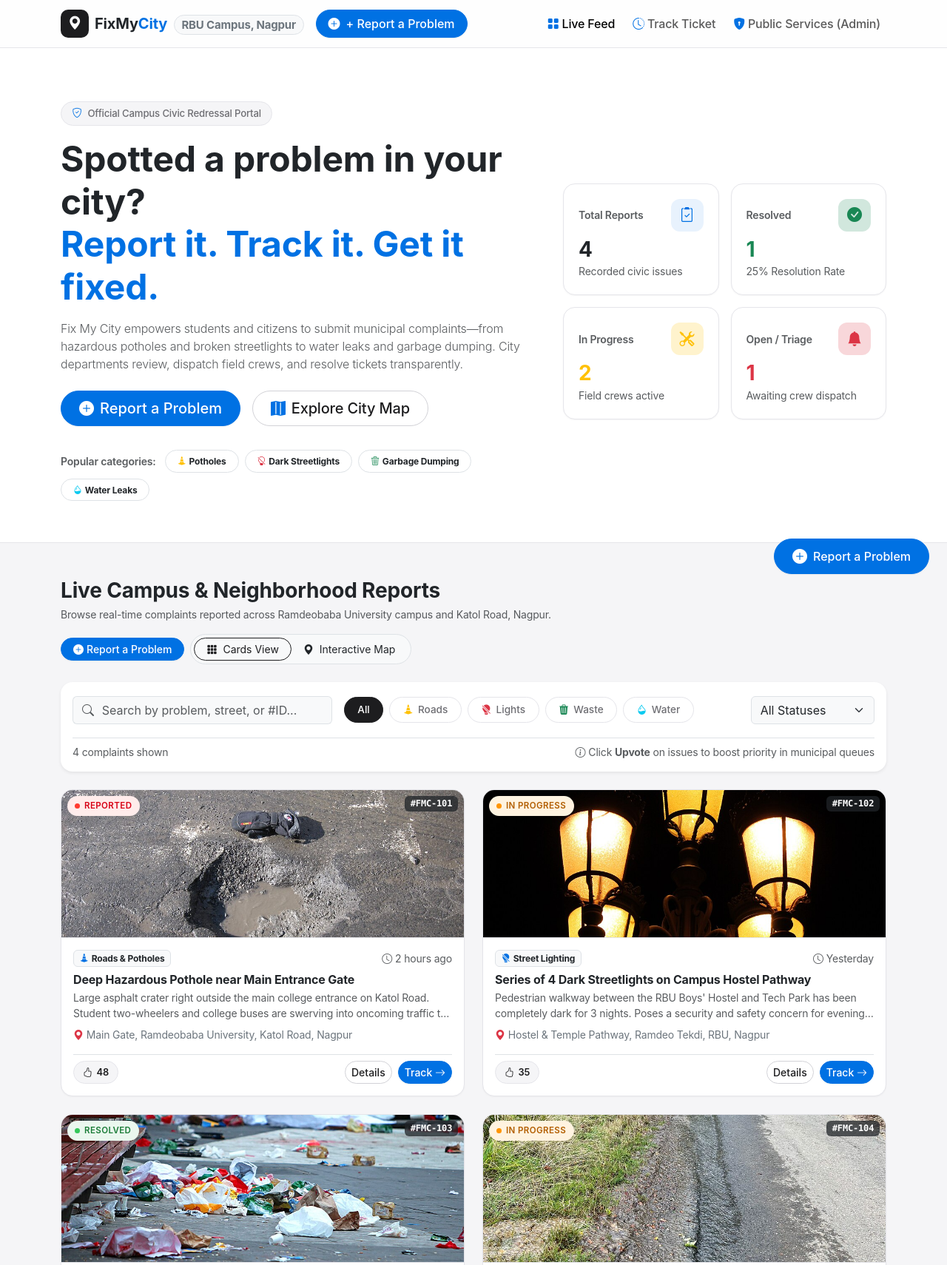
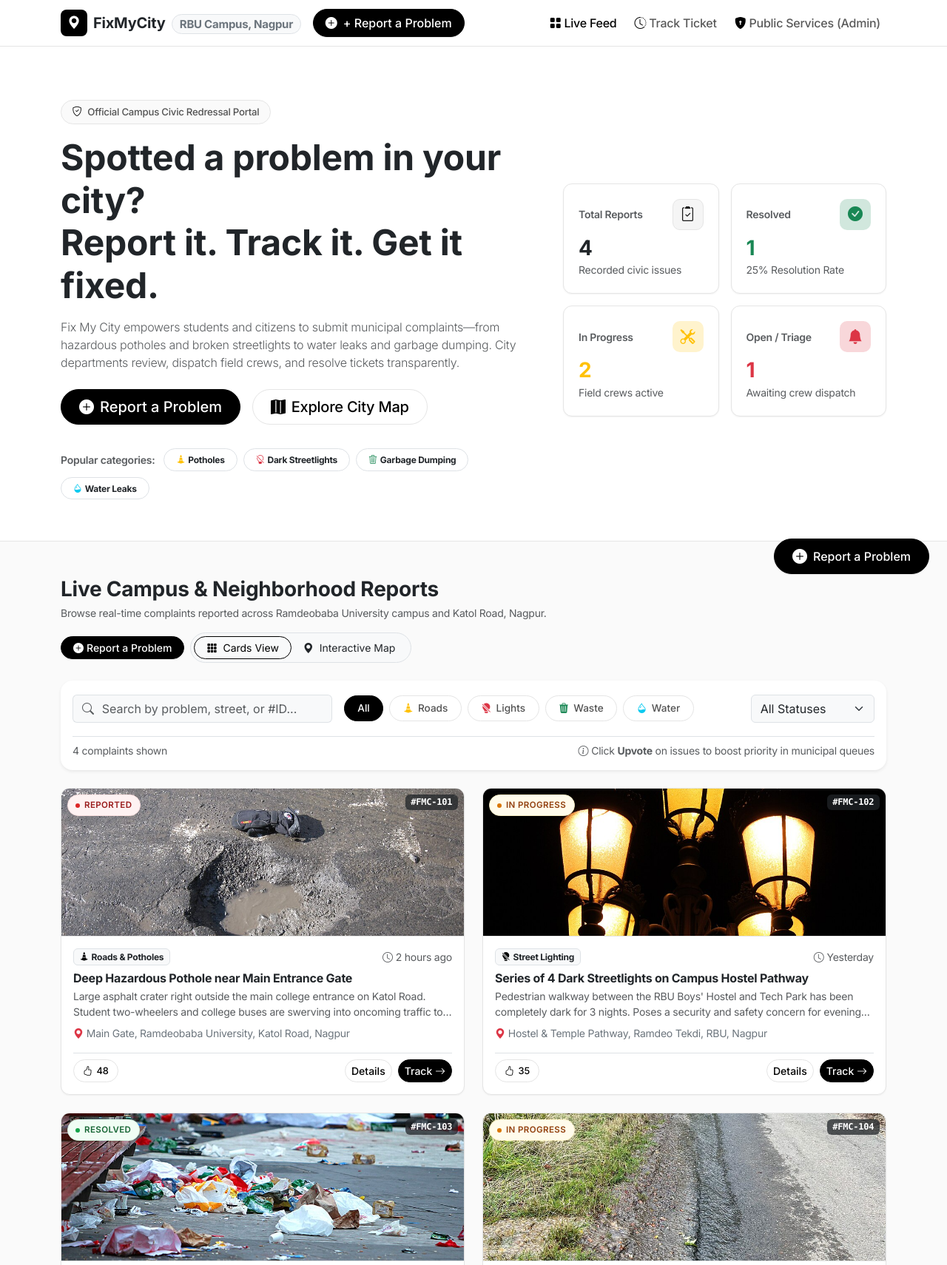
Before and after one commit to Aryan2739/fix-my-city, a plain HTML site: page index.html in a window 1280 px wide. Shown: the top 1710 px of the page at 74% size. Drawn offline with nearby package versions, Linux system fonts and the light colour scheme.

Commit message:
feat: apply Minimalist Monochrome (Option 4 - Linear / Vercel style)

```diff
--- a/app.js
+++ b/app.js
@@ -294,7 +294,7 @@ function updateMapMarkers(items) {
         <span class="badge" style="background-color: ${pinColor}; color: #fff; font-size: 10px; border-radius: 980px; padding: 3px 8px;">${c.status.toUpperCase()}</span>
         <h6 style="margin: 6px 0 3px; font-weight: 600; font-size: 13px; color: #1D1D1F;">${c.title}</h6>
         <p style="margin: 0 0 6px; font-size: 11px; color: #86868B;">${c.address}</p>
-        <button onclick="trackTicket('${c.id}')" style="background: #0071E3; color: #fff; border: none; padding: 6px 12px; border-radius: 980px; font-size: 11px; font-weight: 500; cursor: pointer; width: 100%;">
+        <button onclick="trackTicket('${c.id}')" style="background: #000000; color: #fff; border: none; padding: 6px 12px; border-radius: 980px; font-size: 11px; font-weight: 500; cursor: pointer; width: 100%;">
           View Resolution Progress
         </button>
       </div>
--- a/index.html
+++ b/index.html
@@ -23,64 +23,49 @@
   <link rel="stylesheet" href="styles.css">
 
   <style>
-    /* Clean Apple Neutral Overrides */
+    /* Minimalist Monochrome (Linear / Vercel style) */
     :root {
-      --apple-blue: #0071E3;
-      --apple-blue-hover: #0077ED;
-      --apple-blue-subtle: #E8F2FD;
-      --apple-dark: #1D1D1F;
-      --apple-gray: #86868B;
-      --apple-light: #F5F5F7;
-      --apple-border: #E5E5EA;
+      --mono-black: #000000;
+      --mono-hover: #262626;
+      --mono-subtle: #F5F5F5;
+      --mono-border: #E5E5E5;
+      --mono-text-muted: #737373;
     }
 
-    .text-teal, .text-primary-apple { color: var(--apple-blue) !important; }
-    .bg-teal, .bg-primary-apple { background-color: var(--apple-blue) !important; color: #ffffff !important; }
-    .bg-teal-subtle { background-color: var(--apple-blue-subtle) !important; color: var(--apple-blue) !important; }
+    .text-teal, .text-primary-mono { color: #000000 !important; }
+    .bg-teal, .bg-primary-mono { background-color: #000000 !important; color: #ffffff !important; }
+    .bg-teal-subtle { background-color: #F5F5F5 !important; color: #171717 !important; border: 1px solid #E5E5E5; }
 
-    /* Apple Pill Buttons */
-    .btn-teal, .btn-amber, .btn-apple-primary {
-      background-color: var(--apple-blue) !important;
-      border: 1px solid var(--apple-blue) !important;
+    /* Monochrome Crisp Buttons */
+    .btn-teal, .btn-amber, .btn-primary {
+      background-color: #000000 !important;
+      border: 1px solid #000000 !important;
       color: #ffffff !important;
       font-weight: 500 !important;
       border-radius: 980px !important;
-      box-shadow: 0 1px 2px rgba(0, 0, 0, 0.05) !important;
-      transition: all 0.2s cubic-bezier(0.16, 1, 0.3, 1) !important;
+      box-shadow: 0 1px 2px rgba(0, 0, 0, 0.08) !important;
+      transition: all 0.15s ease !important;
     }
-    .btn-teal:hover, .btn-amber:hover, .btn-apple-primary:hover {
-      background-color: var(--apple-blue-hover) !important;
-      border-color: var(--apple-blue-hover) !important;
+    .btn-teal:hover, .btn-amber:hover, .btn-primary:hover {
+      background-color: #262626 !important;
+      border-color: #262626 !important;
       color: #ffffff !important;
       transform: translateY(-1px) !important;
-      box-shadow: 0 4px 12px rgba(0, 113, 227, 0.22) !important;
+      box-shadow: 0 4px 10px rgba(0, 0, 0, 0.12) !important;
     }
 
-    .btn-outline-teal, .btn-apple-secondary {
-      color: var(--apple-dark) !important;
-      border: 1px solid #D2D2D7 !important;
+    .btn-outline-teal, .btn-outline-secondary {
+      color: #000000 !important;
+      border: 1px solid #E5E5E5 !important;
       background-color: #FFFFFF !important;
       font-weight: 500 !important;
       border-radius: 980px !important;
-      transition: all 0.2s cubic-bezier(0.16, 1, 0.3, 1) !important;
+      transition: all 0.15s ease !important;
     }
-    .btn-outline-teal:hover, .btn-apple-secondary:hover {
-      background-color: var(--apple-light) !important;
-      color: var(--apple-dark) !important;
-      border-color: #C7C7CC !important;
-    }
-
-    .btn-outline-secondary {
-      color: var(--apple-dark) !important;
-      border: 1px solid #D2D2D7 !important;
-      background-color: #FFFFFF !important;
-      border-radius: 980px !important;
-      font-weight: 500 !important;
-    }
-    .btn-outline-secondary:hover {
-      background-color: var(--apple-light) !important;
-      border-color: #C7C7CC !important;
-      color: var(--apple-dark) !important;
+    .btn-outline-teal:hover, .btn-outline-secondary:hover {
+      background-color: #F5F5F5 !important;
+      color: #000000 !important;
+      border-color: #D4D4D4 !important;
     }
 
     .line-clamp-2 {
@@ -103,7 +88,7 @@
           <i class="bi bi-geo-alt-fill"></i>
         </div>
         <div>
-          <span class="fs-5 fw-bold text-dark">FixMy</span><span class="fs-5 fw-bold" style="color: var(--apple-blue);">City</span>
+          <span class="fs-5 fw-bold text-dark">FixMy</span><span class="fs-5 fw-bold text-dark">City</span>
           <span class="badge bg-light text-secondary border ms-1 d-none d-sm-inline-block small" style="border-radius: 980px;">RBU Campus, Nagpur</span>
         </div>
       </a>
@@ -148,7 +133,7 @@
           </div>
           <h1 class="display-5 fw-bold text-dark tracking-tight mb-3">
             Spotted a problem in your city? <br>
-            <span style="color: var(--apple-blue);">Report it. Track it. Get it fixed.</span>
+            <span class="text-dark">Report it. Track it. Get it fixed.</span>
           </h1>
           <p class="lead text-muted mb-4 fs-6">
             Fix My City empowers students and citizens to submit municipal complaints—from hazardous potholes and broken streetlights to water leaks and garbage dumping. City departments review, dispatch field crews, and resolve tickets transparently.
--- a/styles.css
+++ b/styles.css
@@ -1,35 +1,35 @@
 :root {
-  /* Apple Neutral Design System */
-  --fmc-primary: #0071E3;          /* Apple System Blue */
-  --fmc-primary-hover: #0077ED;
-  --fmc-primary-light: #E8F2FD;
-  --fmc-primary-subtle: #F2F7FD;
-  --fmc-dark: #1D1D1F;             /* Deep Charcoal / Near Black */
-  --fmc-slate: #1D1D1F;
-  --fmc-secondary-text: #6E6E73;
-  --fmc-muted: #86868B;
-  --fmc-border: #E5E5EA;           /* Hairline separator */
-  --fmc-border-light: #F2F2F7;
-  --fmc-bg: #F5F5F7;               /* Apple Signature Neutral Canvas */
+  /* Minimalist Monochrome (Linear / Vercel Aesthetic) */
+  --fmc-primary: #000000;
+  --fmc-primary-hover: #262626;
+  --fmc-primary-light: #F5F5F5;
+  --fmc-primary-subtle: #FAFAFA;
+  --fmc-dark: #000000;
+  --fmc-slate: #171717;
+  --fmc-secondary-text: #525252;
+  --fmc-muted: #737373;
+  --fmc-border: #E5E5E5;
+  --fmc-border-light: #F5F5F5;
+  --fmc-bg: #FAFAFA;
   --fmc-card-bg: #FFFFFF;
-  --fmc-status-open: #FF3B30;      /* Apple System Red */
-  --fmc-status-progress: #FF9500;  /* Apple System Orange */
-  --fmc-status-resolved: #34C759;  /* Apple System Green */
-  --fmc-font-sans: -apple-system, BlinkMacSystemFont, "SF Pro Text", "SF Pro Display", 'Inter', system-ui, sans-serif;
-  --fmc-radius: 16px;
-  --fmc-radius-sm: 10px;
+  --fmc-status-open: #DC2626;
+  --fmc-status-progress: #D97706;
+  --fmc-status-resolved: #16A34A;
+  --fmc-font-sans: 'Inter', -apple-system, BlinkMacSystemFont, "Segoe UI", Roboto, sans-serif;
+  --fmc-radius: 12px;
+  --fmc-radius-sm: 8px;
   --fmc-radius-pill: 980px;
-  --fmc-shadow-xs: 0 1px 2px rgba(0, 0, 0, 0.04);
-  --fmc-shadow-sm: 0 2px 6px rgba(0, 0, 0, 0.04);
-  --fmc-shadow-md: 0 4px 16px rgba(0, 0, 0, 0.06);
-  --fmc-shadow-lg: 0 12px 32px rgba(0, 0, 0, 0.08);
+  --fmc-shadow-xs: 0 1px 2px rgba(0, 0, 0, 0.05);
+  --fmc-shadow-sm: 0 1px 3px rgba(0, 0, 0, 0.06);
+  --fmc-shadow-md: 0 4px 14px rgba(0, 0, 0, 0.06);
+  --fmc-shadow-lg: 0 10px 28px rgba(0, 0, 0, 0.08);
 }
 
 body {
   font-family: var(--fmc-font-sans);
   background-color: var(--fmc-bg);
   color: var(--fmc-dark);
-  letter-spacing: -0.011em;
+  letter-spacing: -0.015em;
   -webkit-font-smoothing: antialiased;
   -moz-osx-font-smoothing: grayscale;
   overflow-x: hidden;
@@ -37,23 +37,23 @@ body {
 
 /* Header & Navigation */
 .navbar-fmc {
-  background: rgba(255, 255, 255, 0.85);
-  backdrop-filter: saturate(180%) blur(20px);
-  -webkit-backdrop-filter: saturate(180%) blur(20px);
+  background: rgba(255, 255, 255, 0.9);
+  backdrop-filter: blur(12px);
+  -webkit-backdrop-filter: blur(12px);
   border-bottom: 1px solid var(--fmc-border);
-  transition: background-color 0.3s ease;
+  transition: all 0.2s ease;
 }
 
 .brand-badge {
-  background-color: var(--fmc-dark);
+  background-color: #000000;
   color: #FFFFFF;
-  width: 38px;
-  height: 38px;
-  border-radius: 10px;
+  width: 36px;
+  height: 36px;
+  border-radius: 8px;
   display: inline-flex;
   align-items: center;
   justify-content: center;
-  font-size: 1.15rem;
+  font-size: 1.1rem;
 }
 
 /* Hero Section */
@@ -89,12 +89,13 @@ body {
 .stat-card:hover {
   transform: translateY(-2px);
   box-shadow: var(--fmc-shadow-sm);
+  border-color: #D4D4D4;
 }
 
 .stat-icon {
-  width: 44px;
-  height: 44px;
-  border-radius: 12px;
+  width: 42px;
+  height: 42px;
+  border-radius: 10px;
   display: flex;
   align-items: center;
   justify-content: center;
@@ -110,7 +111,7 @@ body {
   padding: 0.4rem 1.1rem;
   font-size: 0.85rem;
   font-weight: 500;
-  transition: all 0.2s ease;
+  transition: all 0.15s ease;
   cursor: pointer;
   display: inline-flex;
   align-items: center;
@@ -118,15 +119,15 @@ body {
 }
 
 .category-btn:hover {
-  background-color: var(--fmc-bg);
-  color: var(--fmc-dark);
-  border-color: #D2D2D7;
+  background-color: #F5F5F5;
+  color: #000000;
+  border-color: #D4D4D4;
 }
 
 .category-btn.active {
-  background-color: var(--fmc-dark);
+  background-color: #000000;
   color: #FFFFFF;
-  border-color: var(--fmc-dark);
+  border-color: #000000;
 }
 
 /* Complaint Feed Card */
@@ -136,7 +137,7 @@ body {
   border-radius: var(--fmc-radius);
   overflow: hidden;
   box-shadow: var(--fmc-shadow-xs);
-  transition: all 0.25s cubic-bezier(0.16, 1, 0.3, 1);
+  transition: all 0.2s cubic-bezier(0.16, 1, 0.3, 1);
   display: flex;
   flex-direction: column;
   height: 100%;
@@ -145,7 +146,7 @@ body {
 .issue-card:hover {
   transform: translateY(-3px);
   box-shadow: var(--fmc-shadow-md);
-  border-color: #D2D2D7;
+  border-color: #A3A3A3;
 }
 
 .issue-thumbnail {
@@ -168,23 +169,26 @@ body {
 }
 
 .status-badge.open {
-  background-color: #FFECEB;
-  color: #D70015;
+  background-color: #FEF2F2;
+  color: #991B1B;
+  border: 1px solid #FEE2E2;
 }
 
 .status-badge.in-progress {
-  background-color: #FFF3E0;
-  color: #B25E00;
+  background-color: #FFFBEB;
+  color: #92400E;
+  border: 1px solid #FEF3C7;
 }
 
 .status-badge.resolved {
-  background-color: #EAF7EE;
-  color: #1B7C38;
+  background-color: #F0FDF4;
+  color: #166534;
+  border: 1px solid #DCFCE7;
 }
 
 .status-dot {
-  width: 7px;
-  height: 7px;
+  width: 6px;
+  height: 6px;
   border-radius: 50%;
   display: inline-block;
 }
@@ -203,23 +207,23 @@ body {
 
 /* Upvote Button */
 .btn-upvote {
-  background-color: var(--fmc-bg);
+  background-color: #FFFFFF;
   color: var(--fmc-dark);
   border: 1px solid var(--fmc-border);
   border-radius: var(--fmc-radius-pill);
   padding: 0.3rem 0.75rem;
   font-size: 0.8rem;
-  font-weight: 600;
+  font-weight: 500;
   display: inline-flex;
   align-items: center;
   gap: 0.35rem;
-  transition: all 0.2s ease;
+  transition: all 0.15s ease;
 }
 
 .btn-upvote:hover, .btn-upvote.voted {
-  background-color: var(--fmc-primary-light);
-  color: var(--fmc-primary);
-  border-color: rgba(0, 113, 227, 0.3);
+  background-color: #000000;
+  color: #FFFFFF;
+  border-color: #000000;
 }
 
 /* Map Container */
@@ -259,8 +263,8 @@ body {
 }
 
 .step-circle {
-  width: 42px;
-  height: 42px;
+  width: 40px;
+  height: 40px;
   border-radius: 50%;
   background-color: #FFFFFF;
   border: 2px solid var(--fmc-border);
@@ -270,20 +274,20 @@ body {
   justify-content: center;
   font-size: 1rem;
   margin: 0 auto 0.6rem;
-  transition: all 0.25s ease;
+  transition: all 0.2s ease;
 }
 
 .step-item.completed .step-circle {
-  background-color: var(--fmc-dark);
-  border-color: var(--fmc-dark);
+  background-color: #000000;
+  border-color: #000000;
   color: #FFFFFF;
 }
 
 .step-item.active .step-circle {
   background-color: #FFFFFF;
-  border-color: var(--fmc-primary);
-  color: var(--fmc-primary);
-  box-shadow: 0 0 0 4px var(--fmc-primary-light);
+  border-color: #000000;
+  color: #000000;
+  box-shadow: 0 0 0 3px rgba(0, 0, 0, 0.08);
 }
 
 .step-title {
@@ -301,8 +305,8 @@ body {
 .dept-pill {
   font-size: 0.725rem;
   font-weight: 500;
-  background-color: var(--fmc-bg);
-  color: var(--fmc-secondary-text);
+  background-color: #F5F5F5;
+  color: #404040;
   border: 1px solid var(--fmc-border);
   padding: 0.25rem 0.65rem;
   border-radius: var(--fmc-radius-pill);
@@ -317,23 +321,28 @@ body {
   cursor: pointer;
   text-align: center;
   background-color: #FFFFFF;
-  transition: all 0.2s ease;
+  transition: all 0.15s ease;
 }
 
 .category-select-card:hover {
-  border-color: #D2D2D7;
-  background-color: var(--fmc-bg);
+  border-color: #A3A3A3;
+  background-color: #FAFAFA;
 }
 
 .category-select-card.selected {
-  border-color: var(--fmc-primary);
-  background-color: var(--fmc-primary-light);
-  box-shadow: 0 0 0 1px var(--fmc-primary);
+  border-color: #000000;
+  background-color: #000000;
+  color: #FFFFFF;
+}
+
+.category-select-card.selected i,
+.category-select-card.selected span {
+  color: #FFFFFF !important;
 }
 
 .category-select-card i {
   font-size: 1.5rem;
-  color: var(--fmc-primary);
+  color: #171717;
   margin-bottom: 0.35rem;
   display: block;
 }
@@ -371,7 +380,7 @@ body {
 }
 
 .comparison-label.before {
-  background: rgba(220, 38, 38, 0.9);
+  background: rgba(0, 0, 0, 0.75);
 }
 
 .comparison-label.after {
```
